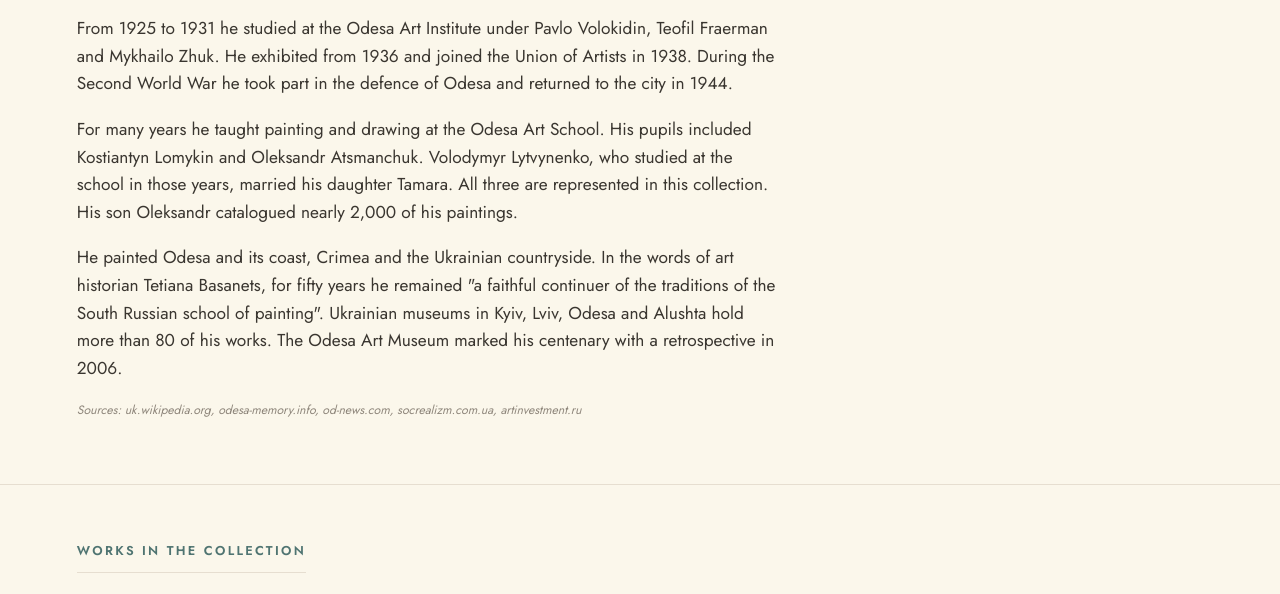
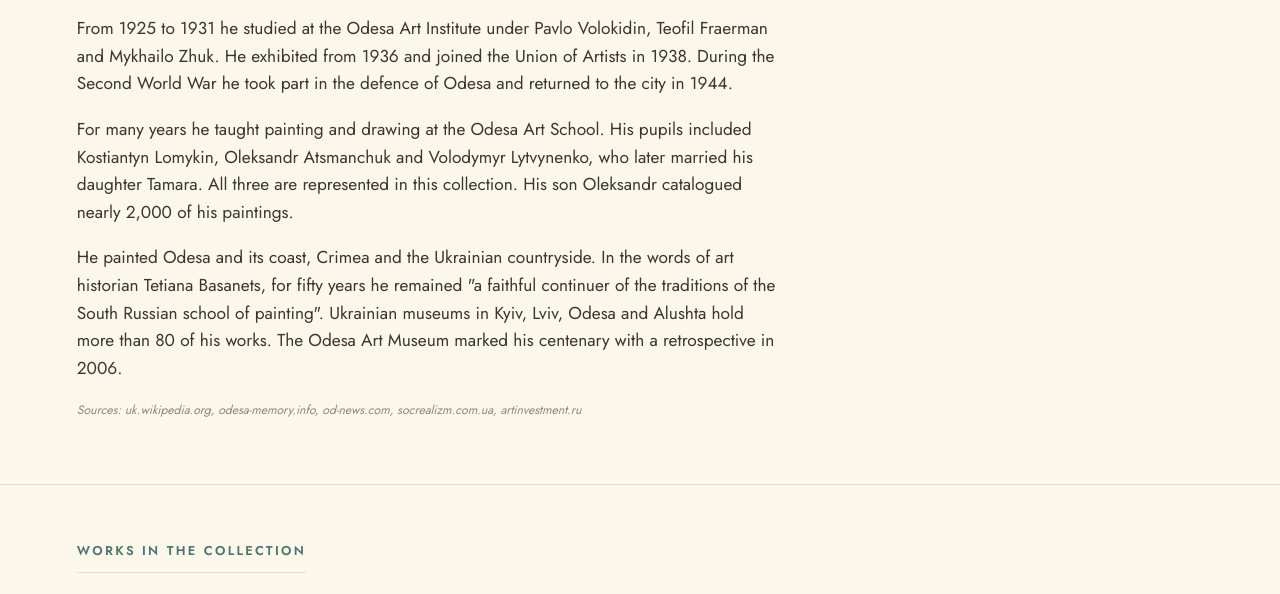
Before and after one commit to theodesaschool/odesa-school-site, a plain HTML site: page artist/shelyuto.html in a window 1280 px wide. Shown: the part 823-1417 px from the top of the page. Drawn offline with nearby package versions, Linux system fonts and the light colour scheme; files that its build step writes are made by us from their sources.

Commit message:
Шелюто: Литвиненко — среди учеников (подтверждено владелицей коллекции)
Co-Authored-By: Claude Opus 5.5 <noreply@anthropic.com>

```diff
--- a/artist/shelyuto.html
+++ b/artist/shelyuto.html
@@ -54,7 +54,7 @@
   <p>1906–1984 Honoured Figure of Arts of Ukraine</p>
   <p>Mykola Shelyuto (1906–1984) was a Ukrainian landscape painter and Honoured Figure of Arts of Ukraine. He was born on 22 February 1906 in the village of Glukhovka (now Gomel region, Belarus) and died in Odesa on 6 February 1984.</p>
   <p>From 1925 to 1931 he studied at the Odesa Art Institute under Pavlo Volokidin, Teofil Fraerman and Mykhailo Zhuk. He exhibited from 1936 and joined the Union of Artists in 1938. During the Second World War he took part in the defence of Odesa and returned to the city in 1944.</p>
-  <p>For many years he taught painting and drawing at the Odesa Art School. His pupils included Kostiantyn Lomykin and Oleksandr Atsmanchuk. Volodymyr Lytvynenko, who studied at the school in those years, married his daughter Tamara. All three are represented in this collection. His son Oleksandr catalogued nearly 2,000 of his paintings.</p>
+  <p>For many years he taught painting and drawing at the Odesa Art School. His pupils included Kostiantyn Lomykin, Oleksandr Atsmanchuk and Volodymyr Lytvynenko, who later married his daughter Tamara. All three are represented in this collection. His son Oleksandr catalogued nearly 2,000 of his paintings.</p>
   <p>He painted Odesa and its coast, Crimea and the Ukrainian countryside. In the words of art historian Tetiana Basanets, for fifty years he remained &quot;a faithful continuer of the traditions of the South Russian school of painting&quot;. Ukrainian museums in Kyiv, Lviv, Odesa and Alushta hold more than 80 of his works. The Odesa Art Museum marked his centenary with a retrospective in 2006.</p>
   <h3>Works in the Collection</h3>
   <ul>
--- a/artists.json
+++ b/artists.json
@@ -26,8 +26,8 @@
         "ua": "У 1925–1931 роках навчався в Одеському художньому інституті у Павла Волокидіна, Теофіла Фраєрмана та Михайла Жука. Брав участь у виставках з 1936 року, у 1938 році вступив до Спілки художників. Під час Другої світової війни брав участь в обороні Одеси, повернувся до міста в 1944 році."
       },
       {
-        "en": "For many years he taught painting and drawing at the Odesa Art School. His pupils included Kostiantyn Lomykin and Oleksandr Atsmanchuk. Volodymyr Lytvynenko, who studied at the school in those years, married his daughter Tamara. All three are represented in this collection. His son Oleksandr catalogued nearly 2,000 of his paintings.",
-        "ua": "Багато років викладав живопис і рисунок в Одеському художньому училищі. Серед його учнів — Костянтин Ломикін і Олександр Ацманчук. Володимир Литвиненко, який у ті роки навчався в училищі, одружився з його донькою Тамарою. Усі троє представлені в цій колекції. Син художника Олександр склав каталог майже 2000 його картин."
+        "en": "For many years he taught painting and drawing at the Odesa Art School. His pupils included Kostiantyn Lomykin, Oleksandr Atsmanchuk and Volodymyr Lytvynenko, who later married his daughter Tamara. All three are represented in this collection. His son Oleksandr catalogued nearly 2,000 of his paintings.",
+        "ua": "Багато років викладав живопис і рисунок в Одеському художньому училищі. Серед його учнів — Костянтин Ломикін, Олександр Ацманчук і Володимир Литвиненко, який згодом одружився з його донькою Тамарою. Усі троє представлені в цій колекції. Син художника Олександр склав каталог майже 2000 його картин."
       },
       {
         "en": "He painted Odesa and its coast, Crimea and the Ukrainian countryside. In the words of art historian Tetiana Basanets, for fifty years he remained \"a faithful continuer of the traditions of the South Russian school of painting\". Ukrainian museums in Kyiv, Lviv, Odesa and Alushta hold more than 80 of his works. The Odesa Art Museum marked his centenary with a retrospective in 2006.",
```
